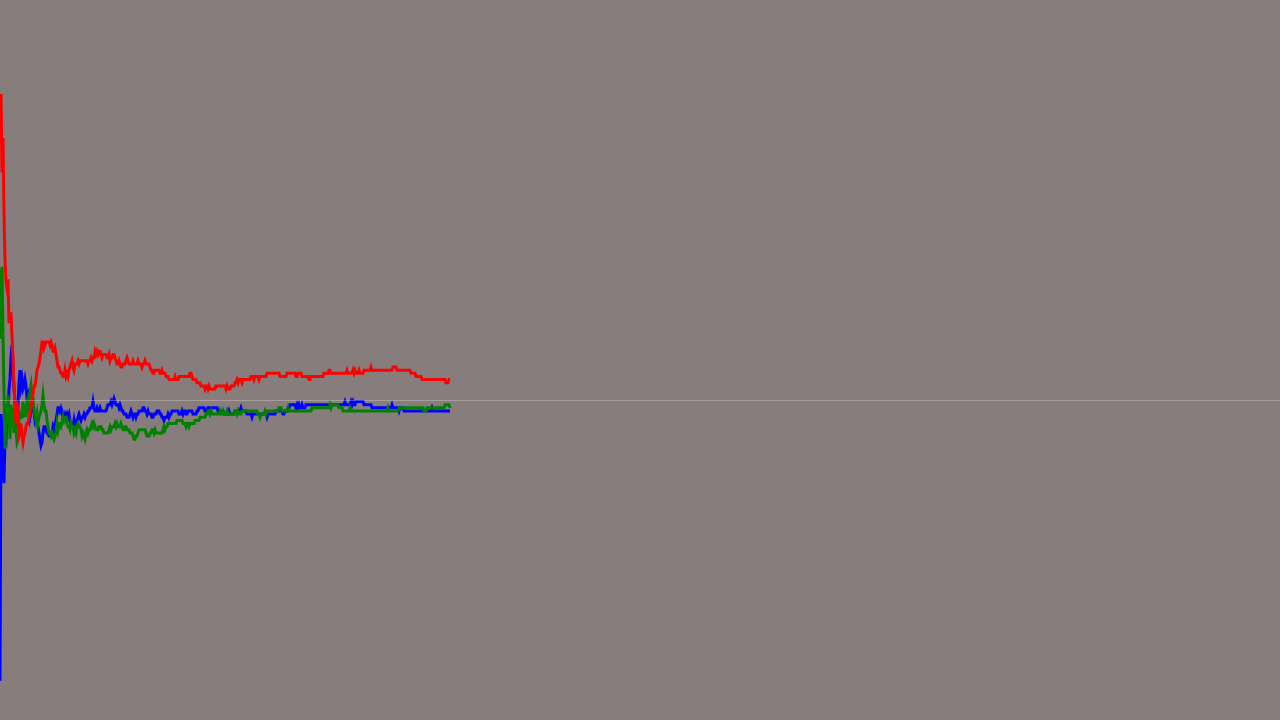
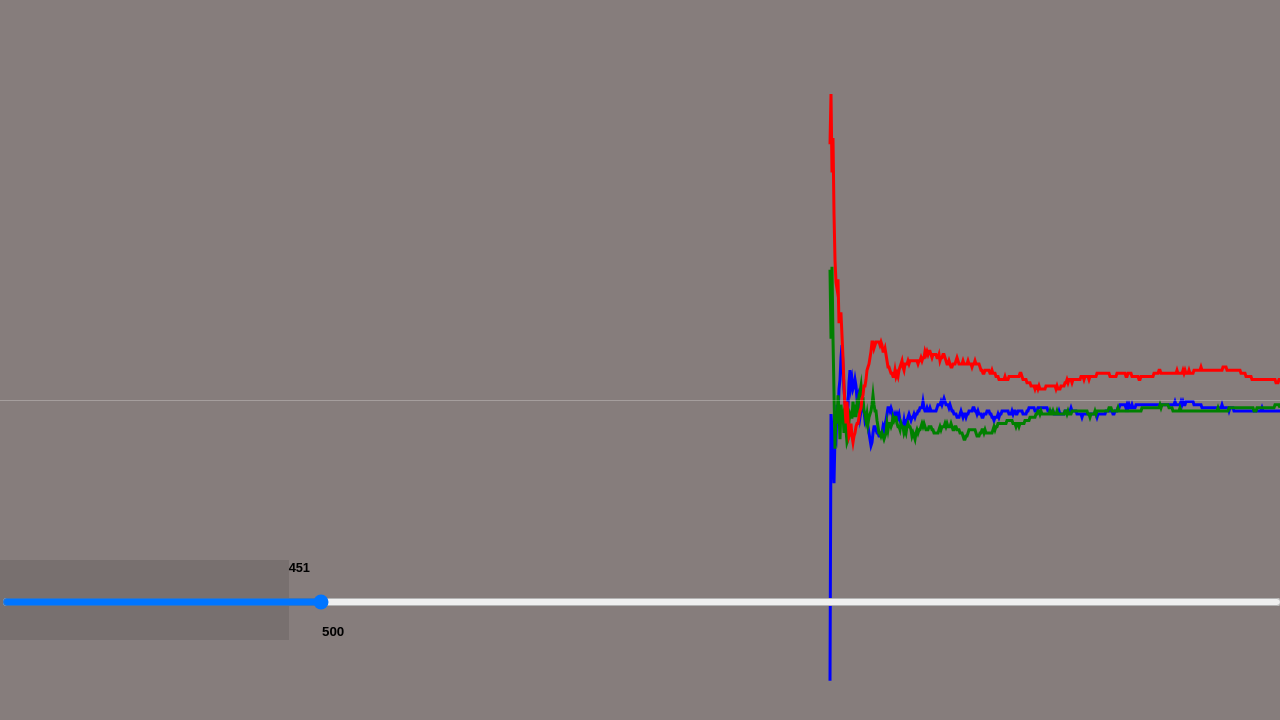
Before and after one commit to gruppler/mycolor, a Vue app: page / in a window 1280 px wide. Shown: the top 720 px of the page. Built offline with nearby package versions, Linux system fonts and the light colour scheme.

Commit message:
Customizable sample size

```diff
--- a/package.json
+++ b/package.json
@@ -3,7 +3,7 @@
   "version": "0.1.0",
   "private": true,
   "scripts": {
-    "serve": "vue-cli-service serve",
+    "dev": "vue-cli-service serve",
     "build": "vue-cli-service build",
     "lint": "vue-cli-service lint"
   },
--- a/src/components/MyColor.vue
+++ b/src/components/MyColor.vue
@@ -5,12 +5,99 @@
       <canvas ref="gCanvas" />
       <canvas ref="rCanvas" />
       <div class="zero" />
+      <div class="samples">
+        <div
+          class="current"
+          :style="{ width: `${(100 * rRand.length) / max}%` }"
+        >
+          <div class="count">{{ rRand.length }}</div>
+        </div>
+        <input
+          v-model="samples"
+          type="range"
+          :min="min"
+          :max="max"
+          step="10"
+          @click.stop
+        />
+        <div class="total" :style="{ left: `${(100 * samples) / max}%` }">
+          <input
+            v-model="samples"
+            type="number"
+            :min="min"
+            :max="max"
+            step="10"
+            @click.stop
+          />
+        </div>
+      </div>
     </div>
   </div>
 </template>
 
+<style>
+.my-color,
+.my-color .charts,
+.my-color .zero,
+.my-color canvas {
+  position: absolute;
+  top: 0;
+  bottom: 0;
+  left: 0;
+  right: 0;
+  width: 100%;
+  height: 100%;
+}
+.my-color .zero {
+  height: 50%;
+  bottom: 50%;
+  border-bottom: 1px solid rgba(255, 255, 255, 0.25);
+}
+.my-color .samples {
+  position: absolute;
+  height: 5em;
+  bottom: calc(25% - 5em / 2);
+  left: 0;
+  right: 0;
+}
+.my-color .samples .current {
+  position: absolute;
+  top: 0;
+  left: 0;
+  height: 5em;
+  background: rgba(0, 0, 0, 0.1);
+}
+.my-color .samples .count,
+.my-color .samples .total {
+  font-family: sans-serif;
+  font-size: 0.8em;
+  font-weight: bold;
+  position: absolute;
+  bottom: 0;
+  right: 0;
+}
+.my-color .samples .count {
+  top: 0;
+  transform: translateX(100%);
+}
+.my-color .samples input[type="range"] {
+  position: relative;
+  width: 100%;
+  top: 50%;
+  transform: translateY(-50%);
+}
+.my-color .samples input[type="number"] {
+  background: transparent;
+  border: 0 none;
+  outline: none;
+  font-weight: bold;
+}
+</style>
+
 <script>
 const SAMPLES = 500;
+const MIN = 10;
+const MAX = 2000;
 
 export default {
   name: "MyColor",
@@ -27,7 +114,10 @@ export default {
       bChart: null,
       inits: [],
       timer: null,
-      showCharts: true
+      showCharts: true,
+      samples: SAMPLES,
+      min: MIN,
+      max: MAX
     };
   },
   computed: {
@@ -61,21 +151,21 @@ export default {
   },
   methods: {
     sample() {
-      this.rRand.push(Math.random());
-      this.gRand.push(Math.random());
-      this.bRand.push(Math.random());
-      if (this.rRand.length > SAMPLES) {
-        this.rRand.shift();
-        this.gRand.shift();
-        this.bRand.shift();
+      this.rRand.unshift(Math.random());
+      this.gRand.unshift(Math.random());
+      this.bRand.unshift(Math.random());
+      while (this.rRand.length > this.samples) {
+        this.rRand.pop();
+        this.gRand.pop();
+        this.bRand.pop();
       }
-      this.rHist.push(this.r);
-      this.gHist.push(this.g);
-      this.bHist.push(this.b);
+      this.rHist.unshift(this.r);
+      this.gHist.unshift(this.g);
+      this.bHist.unshift(this.b);
       while (this.rHist.length > window.innerWidth) {
-        this.rHist.shift();
-        this.gHist.shift();
-        this.bHist.shift();
+        this.rHist.pop();
+        this.gHist.pop();
+        this.bHist.pop();
       }
       this.drawChart(this.rChart, this.rHist);
       this.drawChart(this.gChart, this.gHist);
@@ -106,9 +196,9 @@ export default {
     drawChart(ctx, values) {
       ctx.clearRect(0, 0, window.innerWidth, window.innerHeight);
       ctx.beginPath();
-      ctx.moveTo(0, this.y(values[0]));
+      ctx.moveTo(window.innerWidth, this.y(values[0]));
       values.forEach((value, i) => {
-        ctx.lineTo(i, this.y(value));
+        ctx.lineTo(window.innerWidth - i, this.y(value));
       });
       ctx.stroke();
     },
@@ -134,23 +224,3 @@ export default {
   }
 };
 </script>
-
-<style>
-.my-color,
-.my-color .charts,
-.my-color .zero,
-.my-color canvas {
-  position: absolute;
-  top: 0;
-  bottom: 0;
-  left: 0;
-  right: 0;
-  width: 100%;
-  height: 100%;
-}
-.my-color .zero {
-  height: 50%;
-  bottom: 50%;
-  border-bottom: 1px solid rgba(255, 255, 255, 0.25);
-}
-</style>
```
